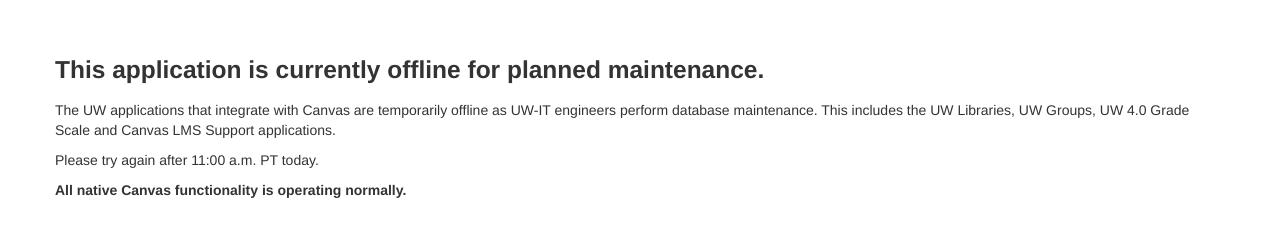
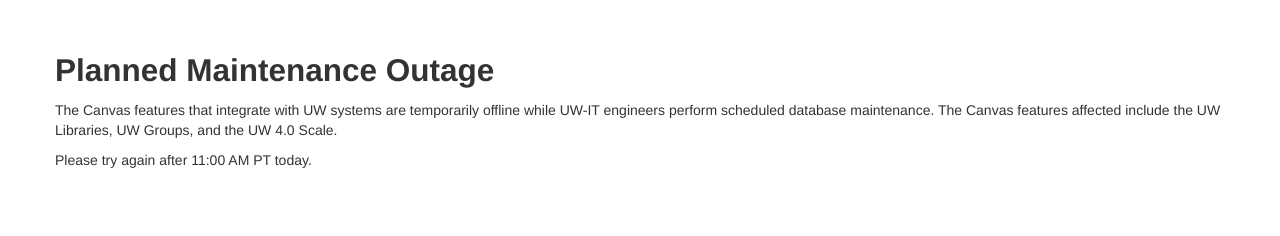
Before and after one commit to uw-it-aca/uw-canvas-statics, a plain HTML site: page offline/index.html in a window 1280 px wide. Drawn offline with Linux system fonts and the light colour scheme.

Commit message:
updated text

```diff
--- a/offline/index.html
+++ b/offline/index.html
@@ -34,11 +34,15 @@
   <body>
     <div class="container">
         <div role="main" aria-labelledby="offline_header">
-            <h1 class="sr-only" id="offline_header">Offline for maintenance</h1>
-            <h3>This application is currently offline for planned maintenance.</h3>
-            </p>The UW applications that integrate with Canvas are temporarily offline as UW-IT engineers perform database maintenance.  This includes the UW Libraries, UW Groups, UW 4.0 Grade Scale and Canvas LMS Support applications.</p>
-            <p>Please try again after 11:00 a.m. PT today.</p>
-            <p><strong>All native Canvas functionality is operating normally.</strong></p>
+            <h1 id="offline_header" class="sr-only">Offline for maintenance</h1>
+            <h2>Planned Maintenance Outage</h2>
+
+            <p>The Canvas features that integrate with UW systems are temporarily
+            offline while UW-IT engineers perform scheduled database maintenance. The
+            Canvas features affected include the UW Libraries, UW Groups, and the UW
+            4.0 Scale.</p>
+
+            <p>Please try again after 11:00 AM PT today.</p>
         </div>
     </div> <!-- /container -->
 
```
